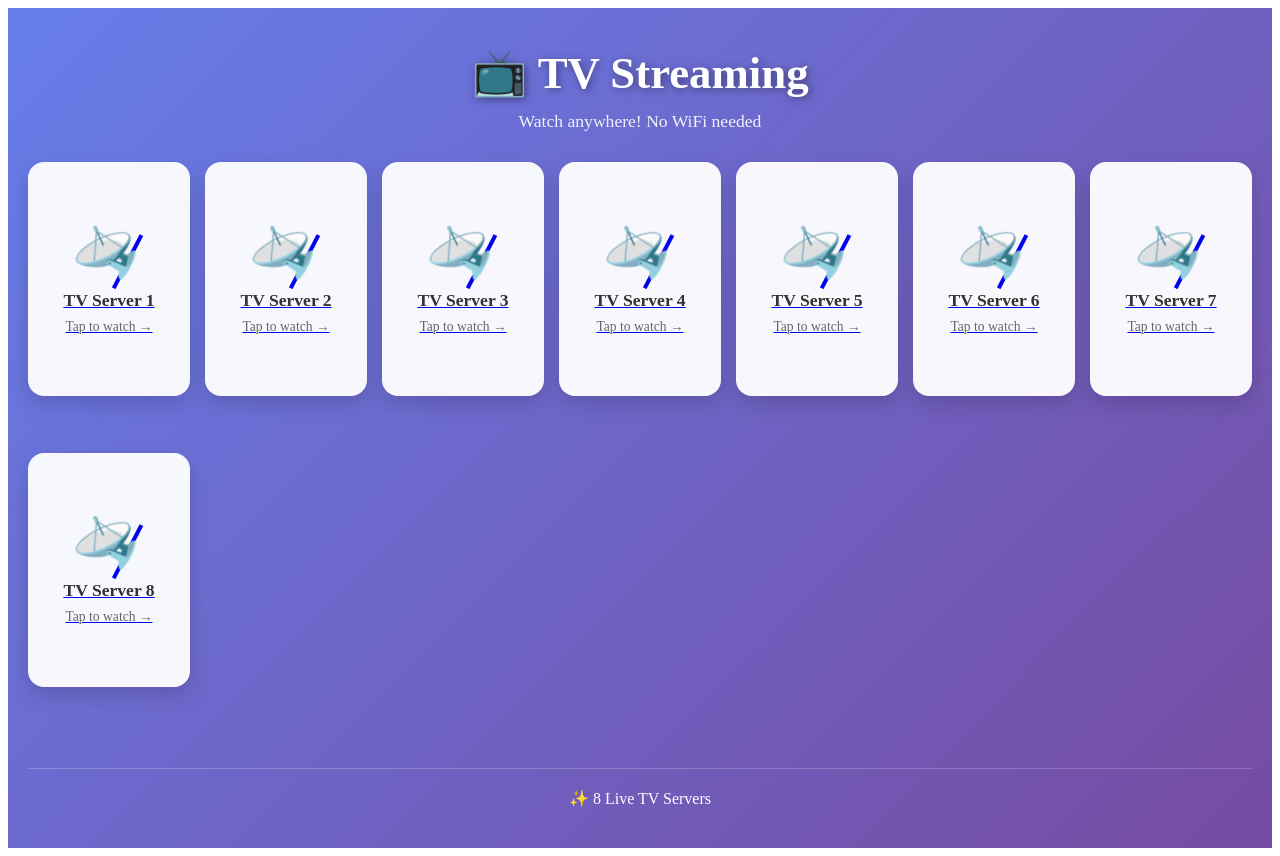
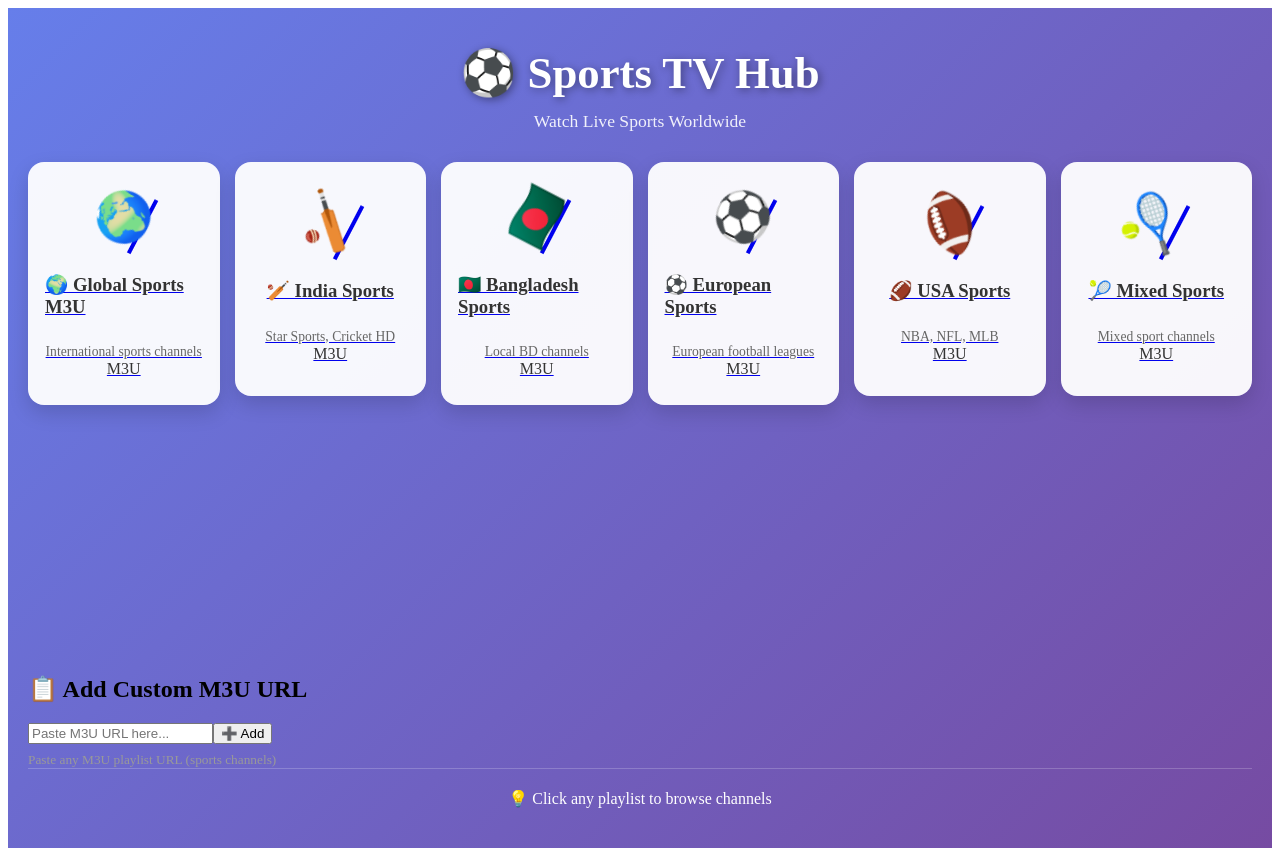
Before and after one commit to tahsin112233-png/tv-streaming-app, a Next.js app: page / in a window 1280 px wide. Built offline with nearby package versions, Linux system fonts and the light colour scheme.

Commit message:
Update index.js

```diff
--- a/pages/index.js
+++ b/pages/index.js
@@ -1,39 +1,100 @@
+import { useState } from 'react';
 import Link from 'next/link';
 import styles from '../styles/Home.module.css';
 
 export default function Home() {
-  const servers = [
-    { id: 1, name: 'TV Server 1' },
-    { id: 2, name: 'TV Server 2' },
-    { id: 3, name: 'TV Server 3' },
-    { id: 4, name: 'TV Server 4' },
-    { id: 5, name: 'TV Server 5' },
-    { id: 6, name: 'TV Server 6' },
-    { id: 7, name: 'TV Server 7' },
-    { id: 8, name: 'TV Server 8' },
+  const [customUrl, setCustomUrl] = useState('');
+  const [showInput, setShowInput] = useState(false);
+
+  const playlists = [
+    {
+      id: 1,
+      name: '🌍 Global Sports M3U',
+      url: 'https://raw.githubusercontent.com/iptv-org/iptv/master/categories/sports.m3u',
+      description: 'International sports channels'
+    },
+    {
+      id: 2,
+      name: '🏏 India Sports',
+      url: 'https://raw.githubusercontent.com/iptv-org/iptv/master/streams/in.m3u',
+      description: 'Star Sports, Cricket HD'
+    },
+    {
+      id: 3,
+      name: '🇧🇩 Bangladesh Sports',
+      url: 'https://raw.githubusercontent.com/iptv-org/iptv/master/streams/bd.m3u',
+      description: 'Local BD channels'
+    },
+    {
+      id: 4,
+      name: '⚽ European Sports',
+      url: 'https://raw.githubusercontent.com/iptv-org/iptv/master/streams/de.m3u',
+      description: 'European football leagues'
+    },
+    {
+      id: 5,
+      name: '🏈 USA Sports',
+      url: 'https://raw.githubusercontent.com/iptv-org/iptv/master/streams/us.m3u',
+      description: 'NBA, NFL, MLB'
+    },
+    {
+      id: 6,
+      name: '🎾 Mixed Sports',
+      url: 'https://raw.githubusercontent.com/iptv-org/iptv/master/streams/pk.m3u',
+      description: 'Mixed sport channels'
+    }
   ];
+
+  const handleCustom = (url) => {
+    if (customUrl.trim()) {
+      window.location.href = `/channels?playlistUrl=${encodeURIComponent(customUrl)}`;
+    }
+  };
 
   return (
     <div className={styles.container}>
       <div className={styles.header}>
-        <h1>📺 TV Streaming</h1>
-        <p>Watch anywhere! No WiFi needed</p>
+        <h1>⚽ Sports TV Hub</h1>
+        <p>Watch Live Sports Worldwide</p>
       </div>
 
       <div className={styles.grid}>
-        {servers.map((server) => (
-          <Link key={server.id} href={`/channels?serverId=${server.id}`}>
+        {playlists.map((playlist) => (
+          <Link key={playlist.id} href={`/channels?playlistUrl=${encodeURIComponent(playlist.url)}&name=${playlist.name}`}>
             <a className={styles.card}>
-              <div className={styles.icon}>📡</div>
-              <h2>{server.name}</h2>
-              <p>Tap to watch →</p>
+              <div className={styles.icon}>{playlist.name.split(' ')[0]}</div>
+              <h3>{playlist.name}</h3>
+              <p>{playlist.description}</p>
+              <span className={styles.tag}>M3U</span>
             </a>
           </Link>
         ))}
       </div>
 
+      <div className={styles.customSection}>
+        <h2>📋 Add Custom M3U URL</h2>
+        <div className={styles.inputGroup}>
+          <input
+            type="text"
+            placeholder="Paste M3U URL here..."
+            value={customUrl}
+            onChange={(e) => setCustomUrl(e.target.value)}
+            className={styles.input}
+          />
+          <button
+            onClick={() => handleCustom(customUrl)}
+            className={styles.submitBtn}
+          >
+            ➕ Add
+          </button>
+        </div>
+        <small style={{ color: '#999', marginTop: '8px', display: 'block' }}>
+          Paste any M3U playlist URL (sports channels)
+        </small>
+      </div>
+
       <div className={styles.footer}>
-        <p>✨ 8 Live TV Servers</p>
+        <p>💡 Click any playlist to browse channels</p>
       </div>
     </div>
   );
```
